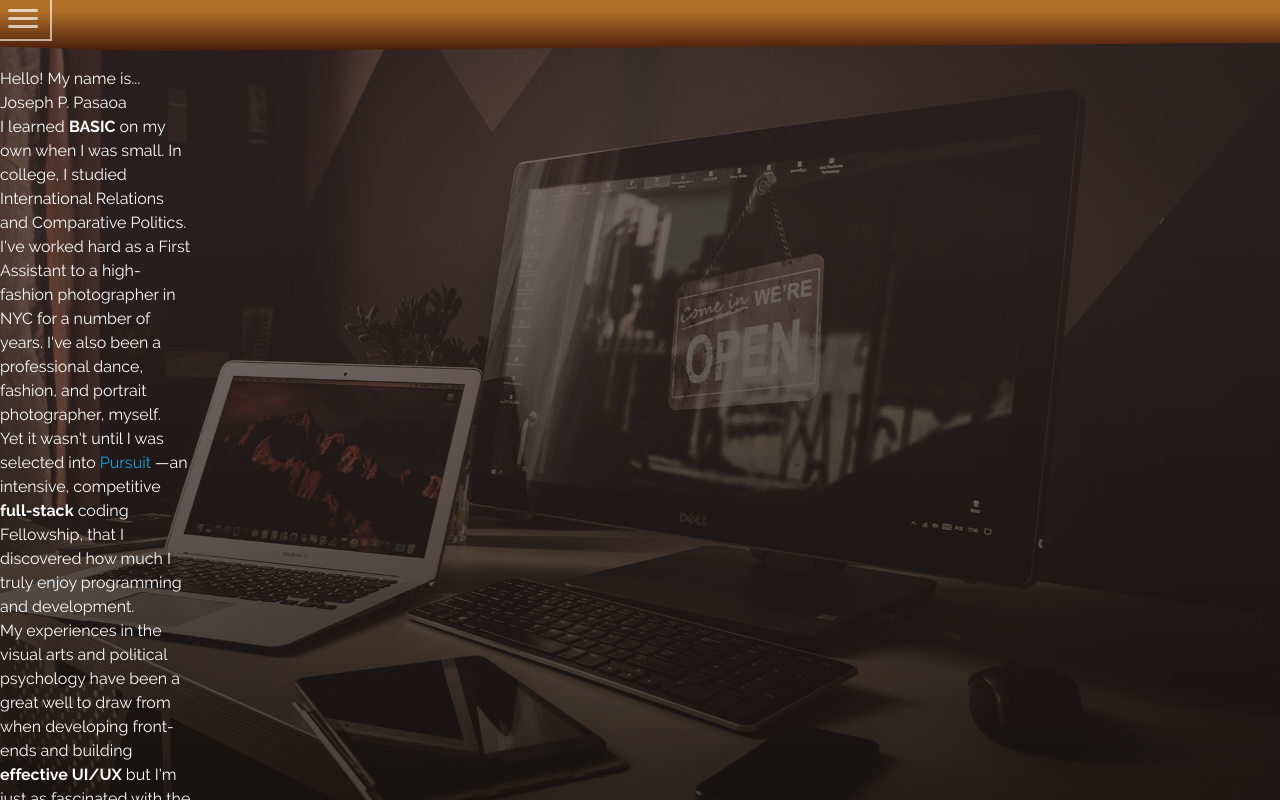
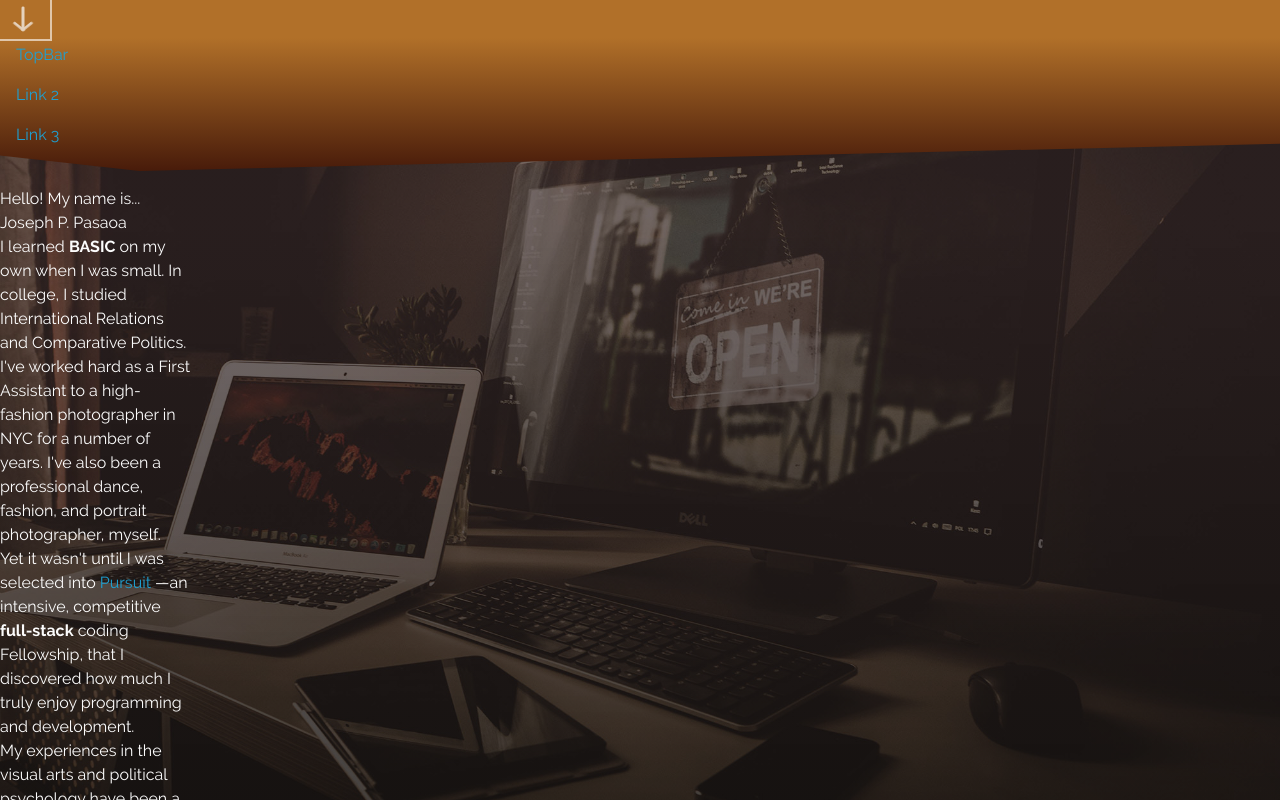
Before and after one commit to joseph-p-pasaoa/my-portfolio-site-v1-redraw--react-ts, a React (Create React App) app: page / in a window 1280 px wide. Both pictures are taken after a click on the button 23 px from the left and 17 px from the top of the page. Shown: the top 800 px of the page. Built offline with nearby package versions, Linux system fonts and the light colour scheme.

Commit message:
redistribute components out of TopNavAccordion into separated components

```diff
--- a/src/Main.tsx
+++ b/src/Main.tsx
@@ -1,7 +1,7 @@
 import React from 'react';
 
 import './Main.scss';
-import TopBar from './components/nav/TopBar';
+import TopBar from './components/TopBar';
 import DemoLorem from './components/DemoLorem';
 
 
--- /dev/null
+++ b/src/components/Bars/ContextAwareToggle.tsx
@@ -0,0 +1,36 @@
+import React, { useContext } from 'react'
+import AccordionContext from 'react-bootstrap/AccordionContext';
+import { useAccordionToggle } from 'react-bootstrap/AccordionToggle';
+
+interface ContextAwareToggleProps {
+   children?: React.ReactNode;
+   eventKey: string;
+   callback?: (value: string) => void;
+}
+
+
+const ContextAwareToggle: React.FC<ContextAwareToggleProps> = ({ children, eventKey, callback }) => {
+   const currentEventKey = useContext(AccordionContext);
+
+   const decoratedOnClick = useAccordionToggle(
+      eventKey,
+      () => callback && callback(eventKey),
+   );
+
+   const isCurrentEventKey = currentEventKey === eventKey;
+
+   return (
+      <button
+         className={`hamburger hamburger--arrowturn ${isCurrentEventKey ? 'is-active' : ''}`}
+         type="button"
+         onClick={decoratedOnClick}
+      >
+         <span className="hamburger-box">
+            <span className="hamburger-inner"></span>
+         </span>
+      </button>
+   );
+}
+
+
+export default ContextAwareToggle;
--- /dev/null
+++ b/src/components/Bars/TopNavAccordion.tsx
@@ -0,0 +1,25 @@
+import React from 'react'
+import Accordion from 'react-bootstrap/Accordion';
+
+import ContextAwareToggle from './ContextAwareToggle';
+
+interface TopNavAccordionProps {
+   children: React.ReactElement;
+}
+
+
+const TopNavAccordion: React.FC<TopNavAccordionProps> = ({ children }) => {
+   return(
+      <Accordion>
+         <ContextAwareToggle eventKey="0" />
+         <Accordion.Collapse eventKey="0">
+
+            {children}
+
+         </Accordion.Collapse>
+      </Accordion>
+   );
+}
+
+
+export default TopNavAccordion;
--- /dev/null
+++ b/src/components/TopBar.tsx
@@ -0,0 +1,40 @@
+import React from 'react'
+
+import TopNavAccordion from './Bars/TopNavAccordion';
+
+
+const TopBar = () => {
+
+   return(
+      <section className='topbar'>
+         <figure className="topbar__background"></figure>
+
+         <TopNavAccordion>
+            <nav>
+               <ul className="topbar-nav-list">
+
+                  <li className="nav-item">
+                     <a href=".dummy" className="nav-link">
+                        TopBar
+                     </a>
+                  </li>
+                  <li className="nav-item">
+                     <a href=".dummy" className="nav-link">
+                        Link 2
+                     </a>
+                  </li>
+                  <li className="nav-item">
+                     <a href=".dummy" className="nav-link">
+                        Link 3
+                     </a>
+                  </li>
+
+               </ul>
+            </nav>
+         </TopNavAccordion>
+      </section>
+   );
+}
+
+
+export default TopBar;
--- a/src/components/nav/TopBar.tsx
+++ /dev/null
@@ -1,75 +0,0 @@
-import React, { useContext } from 'react'
-import Accordion from 'react-bootstrap/Accordion';
-import AccordionContext from 'react-bootstrap/AccordionContext';
-import { useAccordionToggle } from 'react-bootstrap/AccordionToggle';
-
-
-interface Props {
-   children: React.ReactNode;
-   eventKey: string;
-   callback?: (value: string) => void;
-}
-
-
-const ContextAwareToggle: React.FC<Props> = ({ children, eventKey, callback }) => {
-   const currentEventKey = useContext(AccordionContext);
-
-   const decoratedOnClick = useAccordionToggle(
-      eventKey,
-      () => callback && callback(eventKey),
-   );
-
-   const isCurrentEventKey = currentEventKey === eventKey;
-
-   return (
-      <button
-         className={`hamburger hamburger--arrowturn ${isCurrentEventKey ? 'is-active' : ''}`}
-         type="button"
-         onClick={decoratedOnClick}
-      >
-         <span className="hamburger-box">
-            <span className="hamburger-inner"></span>
-         </span>
-      </button>
-   );
-}
-
-
-const TopBar = () => {
-
-   return(
-      <section className='topbar'>
-         <figure className="topbar__background"></figure>
-
-         <Accordion defaultActiveKey="0">
-            <ContextAwareToggle eventKey="0">Click me!</ContextAwareToggle>
-            <Accordion.Collapse eventKey="0">
-                  <ul className="topbar-nav-list">
-                     <li className="nav-item">
-                        <a href=".dummy" className="nav-link">
-                           TopBar
-                        </a>
-                     </li>
-                     <li className="nav-item">
-                        <a href=".dummy" className="nav-link">
-                           Link 2
-                        </a>
-                     </li>
-                     <li className="nav-item">
-                        <a href=".dummy" className="nav-link">
-                           Link 3
-                        </a>
-                     </li>
-                  </ul>
-            </Accordion.Collapse>
-            {/* <ContextAwareToggle eventKey="1">Click me!</ContextAwareToggle>
-            <Accordion.Collapse eventKey="1">
-               <>Hello! I'm another body</>
-            </Accordion.Collapse> */}
-         </Accordion>
-      </section>
-   );
-}
-
-
-export default TopBar;
```
